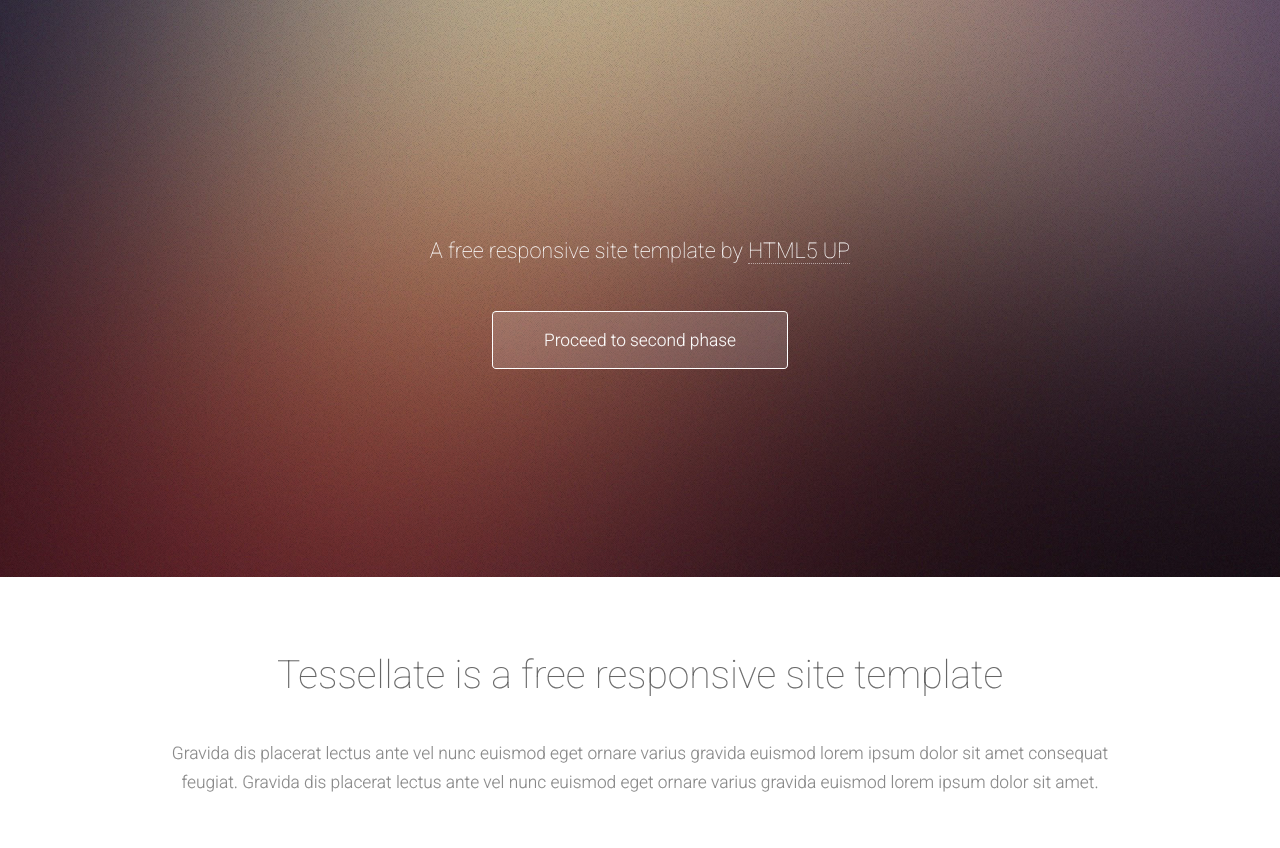
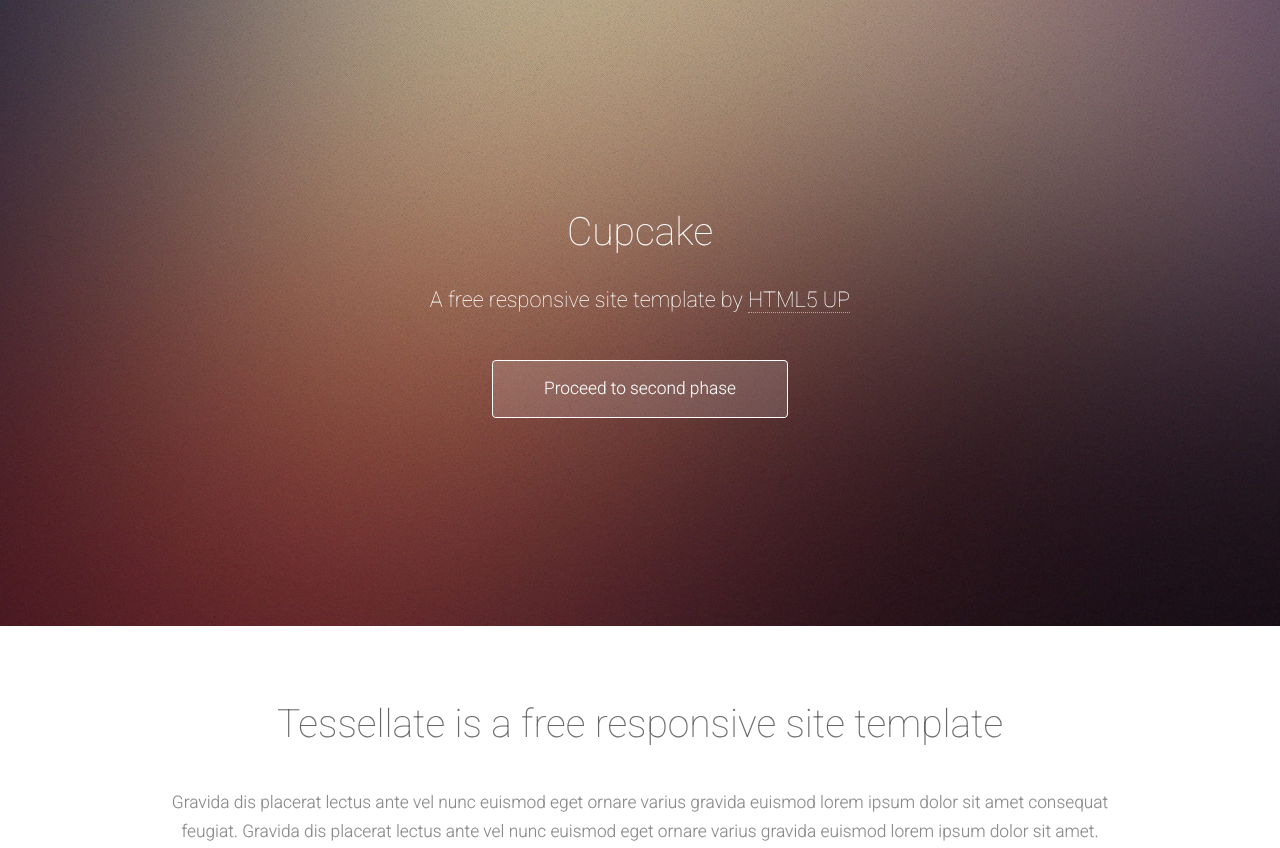
Before and after one commit to schaman/html5up-tessellate, a plain HTML site: page index.html in a window 1280 px wide. Shown: the top 848 px of the page. Drawn offline with Linux system fonts and the light colour scheme.

Commit message:
Update index.html

```diff
--- a/index.html
+++ b/index.html
@@ -14,7 +14,7 @@ $(function() {
 	  var template = twig({ data: html });
 
 	  $('body').html(
-	    template.render({baked_good: 'cupcake'})
+	    template.render({title: 'Cupcake'})
 	  );
 	});
 
```
